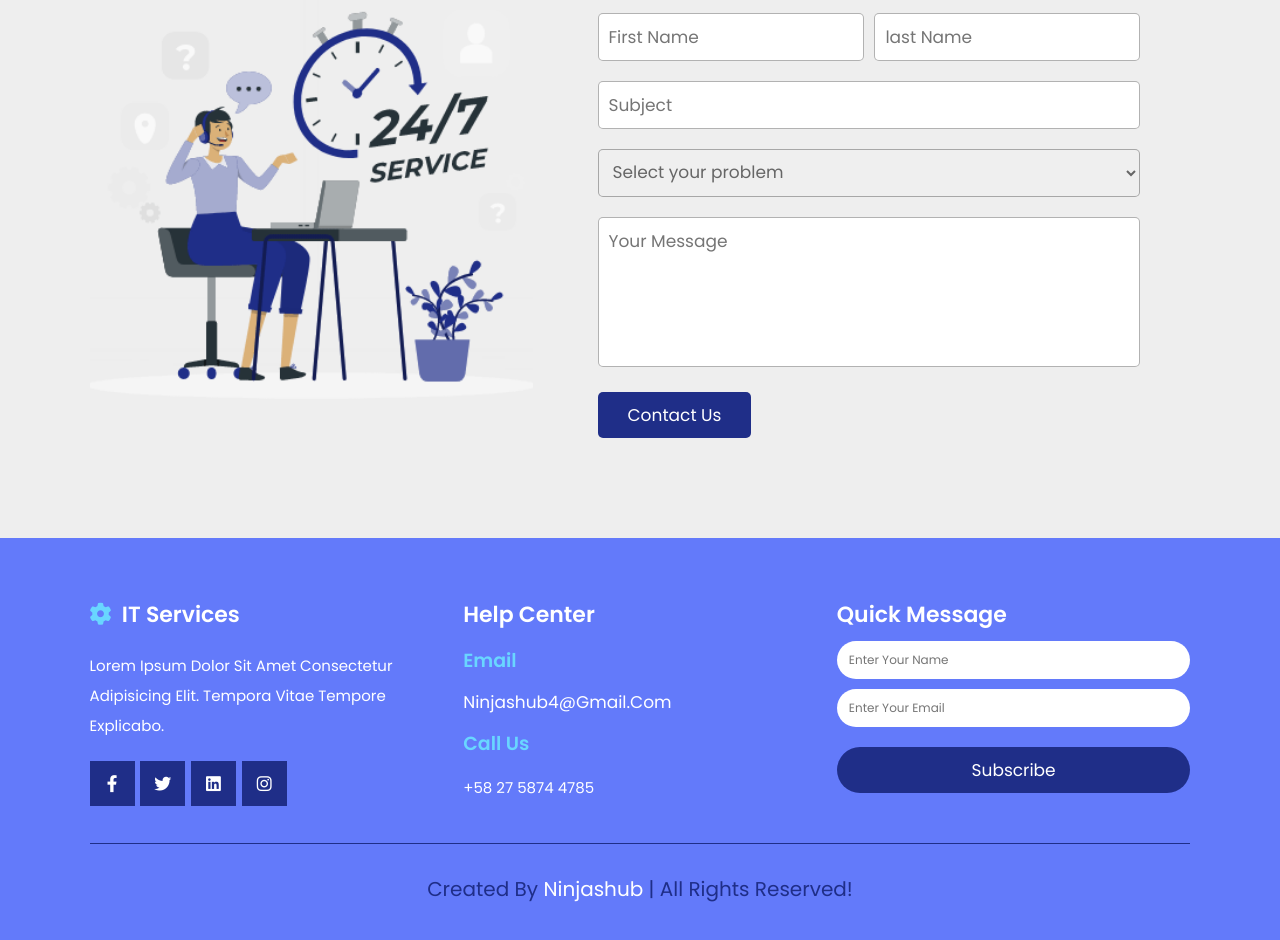
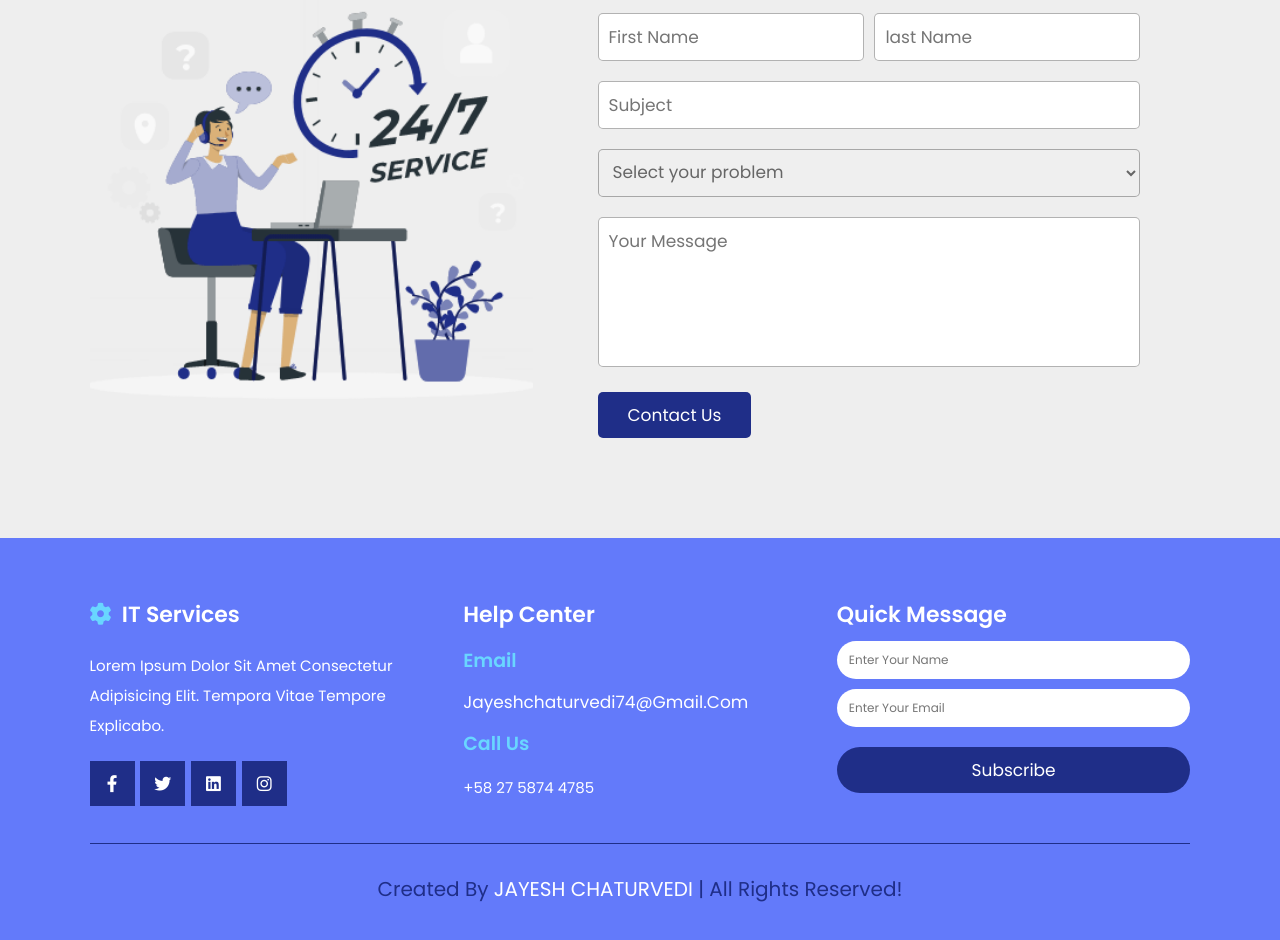
Before and after one commit to jayeshch-code/IT-SERVICE-WEBSITE, a plain HTML site: page index.html in a window 1280 px wide. Shown: the part 4634-5574 px from the top of the page. Drawn offline with nearby package versions, Linux system fonts and the light colour scheme; files that its build step writes are made by us from their sources; a script that the page names is missing; files whose address does not match are found by name.

Commit message:
Update index.html

```diff
--- a/index.html
+++ b/index.html
@@ -371,7 +371,7 @@
             <div class="box">
                 <h3>help center</h3>
                 <h4>Email</h4>
-                <a href="#" class="link">ninjashub4@gmail.com</a>
+                <a href="#" class="link">jayeshchaturvedi74@gmail.com</a>
                 <h4>call us</h4>
                 <p>+58 27 5874 4785</p>
             </div>
@@ -385,7 +385,7 @@
 
         </div>
 
-        <div class="credit">created by <span>ninjashub</span> | all rights reserved!</div>
+        <div class="credit">created by <span>JAYESH CHATURVEDI</span> | all rights reserved!</div>
 
     </section>
 
```
